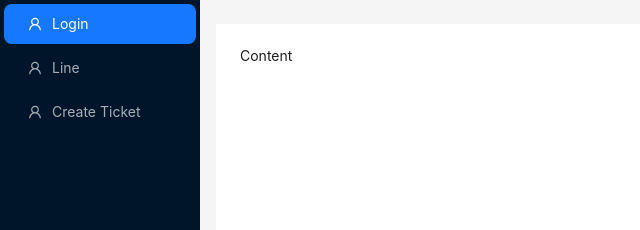
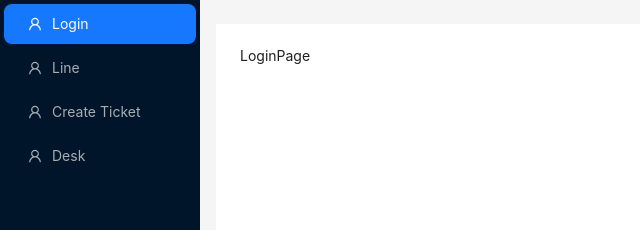
Before and after one commit to diegopagini/Ticket-App_React, a React (Create React App) app: page /desk in a window 1280 px wide. Shown: the top 230 px of the page, without its empty margins (0-640 px from the left). Built offline with nearby package versions, Linux system fonts and the light colour scheme.

Commit message:
navigation

```diff
--- a/src/pages/RouterPage.tsx
+++ b/src/pages/RouterPage.tsx
@@ -1,22 +1,39 @@
 /** @format */
 import { UserOutlined } from '@ant-design/icons';
 import { Layout, Menu, theme } from 'antd';
+import { Navigate } from 'react-router';
+import { BrowserRouter, Link, Route, Routes } from 'react-router-dom';
+
+import { CreateTicketPage, DeskPage, LinePage, LoginPage } from './';
 
 const PAGES = [
 	{
+		icon: <UserOutlined />,
 		key: '1',
 		label: 'Login',
-		icon: <UserOutlined />,
+		path: '/login',
+		element: LoginPage,
 	},
 	{
+		icon: <UserOutlined />,
 		key: '2',
 		label: 'Line',
-		icon: <UserOutlined />,
+		path: '/line',
+		element: LinePage,
 	},
 	{
+		icon: <UserOutlined />,
 		key: '3',
 		label: 'Create Ticket',
+		path: '/create',
+		element: CreateTicketPage,
+	},
+	{
 		icon: <UserOutlined />,
+		key: '4',
+		label: 'Desk',
+		path: '/desk',
+		element: DeskPage,
 	},
 ];
 
@@ -28,17 +45,27 @@ export const RouterPage = () => {
 	} = theme.useToken();
 
 	return (
+		<BrowserRouter>
 			<Layout
 				style={{
 					height: '100vh',
-			}}>
-			<Sider>
+				}}
+			>
+				<Sider hidden={false}>
 					<Menu
 						theme='dark'
 						mode='inline'
 						defaultSelectedKeys={['1']}
-					items={PAGES}
-				/>
+					>
+						{PAGES.map((page) => (
+							<Menu.Item
+								key={page.key}
+								icon={page.icon}
+							>
+								<Link to={page.path}>{page.label}</Link>
+							</Menu.Item>
+						))}
+					</Menu>
 				</Sider>
 				<Layout className='site-layout'>
 					<Content
@@ -47,10 +74,25 @@ export const RouterPage = () => {
 							padding: 24,
 							minHeight: 280,
 							background: colorBgContainer,
-					}}>
-					Content
+						}}
+					>
+						<Routes>
+							{PAGES.map(({ key, path, element }) => (
+								<Route
+									key={key}
+									path={path}
+									element={<LoginPage />}
+								></Route>
+							))}
+
+							<Route
+								path='*'
+								element={<Navigate to='/login' />}
+							/>
+						</Routes>
 					</Content>
 				</Layout>
 			</Layout>
+		</BrowserRouter>
 	);
 };
--- /dev/null
+++ b/src/pages/index.ts
@@ -0,0 +1,6 @@
+/** @format */
+
+export { CreateTicketPage } from './CreateTicketPage';
+export { DeskPage } from './DeskPage';
+export { LinePage } from './LinePage';
+export { LoginPage } from './LoginPage';
```
Lines whose indentation alone changed are shown as unchanged.
